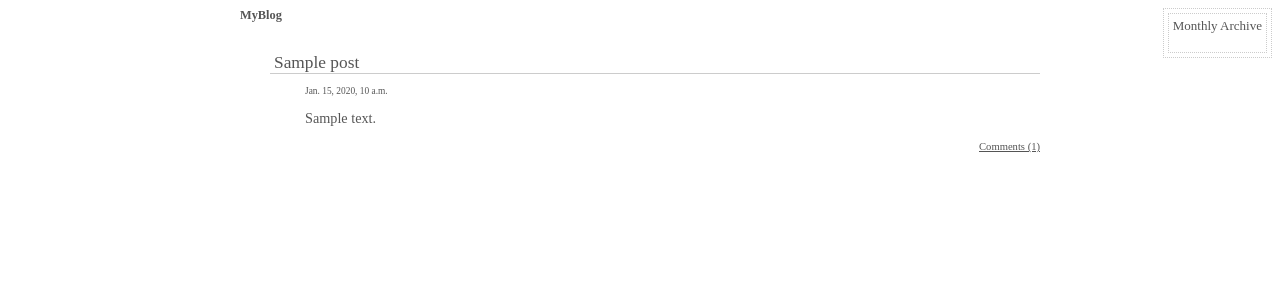
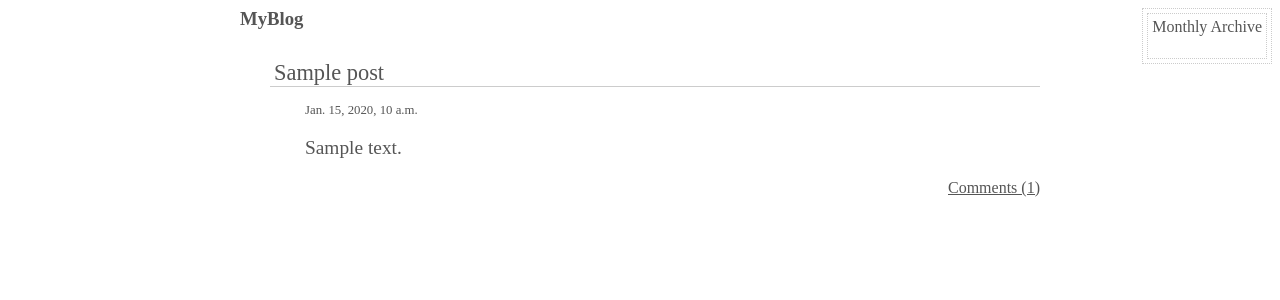
Before and after one commit to coding-work-man/django-culinary, a Django app: template templates/list.html in a window 1280 px wide. Shown: the top 300 px of the page. Run offline with Django 3.2, Linux system fonts and the light colour scheme; the template is opened without the code that fills it: most values are stand-ins (such as "Sample title", 1, 10 or a date in 2020).

Commit message:
Fixed fonts

```diff
--- a/static/blog.css
+++ b/static/blog.css
@@ -1,6 +1,5 @@
 * {
     color: #555;
-    font-size: 0.95em;
 }
 
 #menu a {
```
